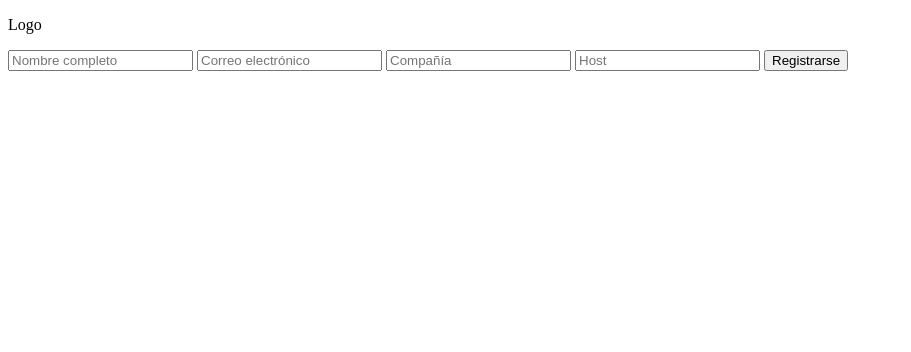
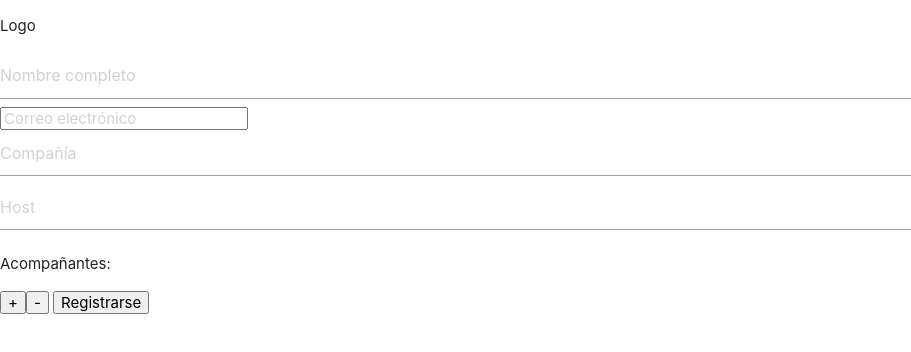
Before and after one commit to RocioChamorro/hackathon-interna-laboratoria, a website: page src/index.html in a window 1280 px wide. Both pictures are taken after a click on the button "Sign In". Shown: the whole page, without its empty margins (0-911 px from the left). Drawn offline with nearby package versions, Linux system fonts and the light colour scheme.

Commit message:
Campos requeridos

```diff
--- a/package.json
+++ b/package.json
@@ -15,5 +15,8 @@
   "bugs": {
     "url": "https://github.com/frankynztein/hackathon-interna-laboratoria/issues"
   },
-  "homepage": "https://github.com/frankynztein/hackathon-interna-laboratoria#readme"
+  "homepage": "https://github.com/frankynztein/hackathon-interna-laboratoria#readme",
+  "dependencies": {
+    "materialize-css": "^1.0.0-rc.2"
+  }
 }
--- a/src/index.html
+++ b/src/index.html
@@ -5,8 +5,14 @@
   <meta name="viewport" content="width=device-width, initial-scale=1.0">
   <meta http-equiv="X-UA-Compatible" content="ie=edge">
   <title>Comunal</title>
+  <!--Import Google Icon Font-->
+  <link href="https://fonts.googleapis.com/icon?family=Material+Icons" rel="stylesheet">
+  <!--Import materialize.css-->
+  <link type="text/css" rel="stylesheet" href="css/materialize.min.css"  media="screen,projection"/>
+
   <script src="https://www.gstatic.com/firebasejs/6.4.0/firebase-app.js"></script>
   <script src="https://www.gstatic.com/firebasejs/6.4.0/firebase-firestore.js"></script>
+  <script type="text/javascript" src="js/materialize.min.js"></script>
 </head>
 <body>
   <div id="main">
--- a/src/view/register-visitor.js
+++ b/src/view/register-visitor.js
@@ -9,10 +9,11 @@ export default () => {
   </header>
 
   <form class="register-visitor">
-    <input type="text" id="name" placeholder="Nombre completo" autocomplete="on"/>
-    <input type="mail" id="email" placeholder="Correo electrónico" autocomplete="on"/>
-    <input type="text" id="company" placeholder="Compañía" autocomplete="on"/>
-    <input type="text" id="host" placeholder="Host" autocomplete="on"/>
+    <input type="text" id="name" placeholder="Nombre completo" autocomplete="on" required>
+    <input type="mail" id="email" placeholder="Correo electrónico" autocomplete="on" required>
+    <input type="text" id="company" placeholder="Compañía" autocomplete="on" required>
+    <input type="text" required id="host" placeholder="Host" autocomplete="on">
+    <p>Acompañantes: </p> <button>+</button><button>-</button>
     <button id="register-btn">Registrarse</button>
   </form>
 
@@ -26,7 +27,10 @@ export default () => {
 
 
   const registerBtn = createChildNode.querySelector('#register-btn');
-  registerBtn.addEventListener('click', register)
+  registerBtn.addEventListener('click', (event) => {
+    event.preventDefault()
+    register()
+  })
 
   return createChildNode;
 }
```
Also changed, not shown: 1 other file.
